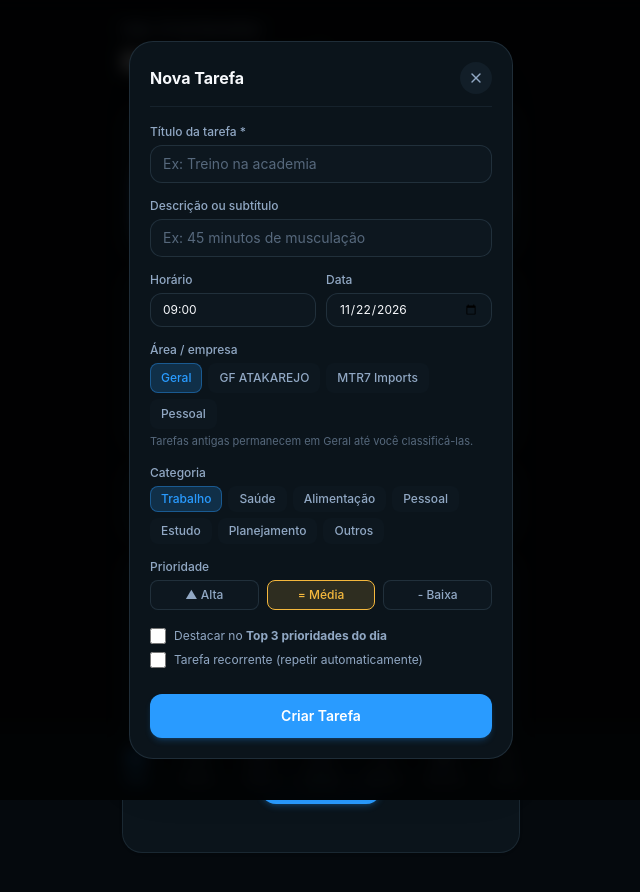
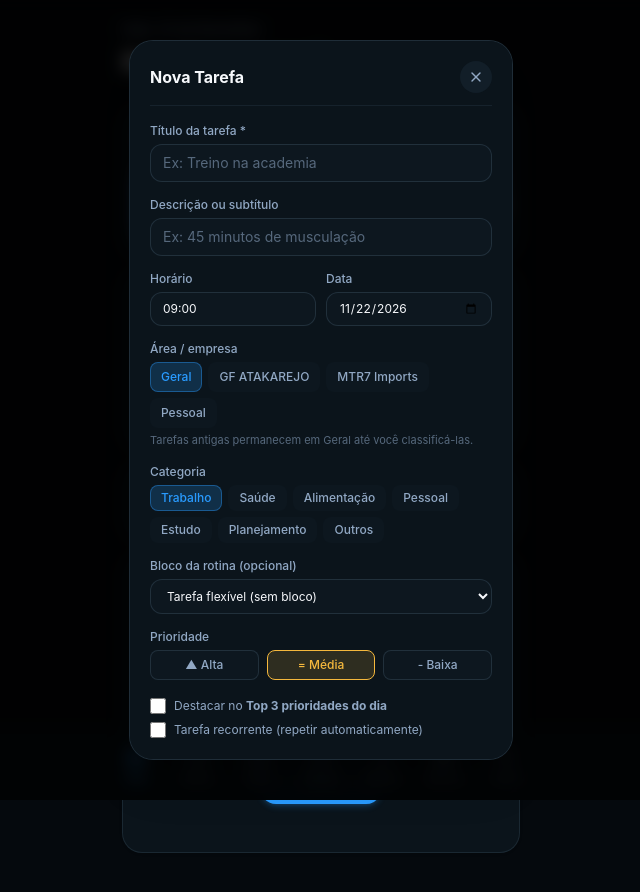
Before and after one commit to isaquimv5-svg/THE-GAME, a React (Vite) app in the folder focus-app (1)/: page / in a window 1280 px wide. Both pictures are taken after a click on the button 808 px from the left and 586 px from the top of the page. Shown: the top 892 px of the page, without its empty margins (319-959 px from the left). Built offline with nearby package versions, Linux system fonts and the light colour scheme.

Commit message:
feat: let users assign tasks to a daily routine block

```diff
--- a/focus-app (1)/src/components/tasks/TaskModal.tsx
+++ b/focus-app (1)/src/components/tasks/TaskModal.tsx
@@ -3,6 +3,7 @@ import { X, Trash2, Calendar, Clock, Tag, Flag, AlertCircle } from 'lucide-react
 import { useApp } from '../../context/AppContext';
 import { PriorityLevel, TaskCategory, TaskWorkspace } from '../../types';
 import { getTodayDateString } from '../../utils/date';
+import { getRoutineBlocksForDate } from '../../utils/routine';
 
 const CATEGORIES: TaskCategory[] = [
   'Trabalho',
@@ -36,6 +37,7 @@ export const TaskModal: React.FC = () => {
   const [date, setDate] = useState(selectedDate || getTodayDateString());
   const [category, setCategory] = useState<TaskCategory>('Trabalho');
   const [workspace, setWorkspace] = useState<TaskWorkspace>('Geral');
+  const [routineBlockId, setRoutineBlockId] = useState('');
   const [priority, setPriority] = useState<PriorityLevel>('Média');
   const [recurring, setRecurring] = useState(false);
   const [isTopPriority, setIsTopPriority] = useState(false);
@@ -48,6 +50,7 @@ export const TaskModal: React.FC = () => {
       setDate(editingTask.date || selectedDate || getTodayDateString());
       setCategory(editingTask.category || 'Trabalho');
       setWorkspace(editingTask.workspace || 'Geral');
+      setRoutineBlockId(editingTask.routineBlockId || '');
       setPriority(editingTask.priority || 'Média');
       setRecurring(!!editingTask.recurring);
       setIsTopPriority(!!editingTask.isTopPriority);
@@ -58,6 +61,7 @@ export const TaskModal: React.FC = () => {
       setDate(selectedDate || getTodayDateString());
       setCategory('Trabalho');
       setWorkspace('Geral');
+      setRoutineBlockId('');
       setPriority('Média');
       setRecurring(false);
       setIsTopPriority(false);
@@ -78,6 +82,7 @@ export const TaskModal: React.FC = () => {
         date,
         category,
         workspace,
+        routineBlockId: routineBlockId || undefined,
         priority,
         recurring,
         isTopPriority,
@@ -91,6 +96,7 @@ export const TaskModal: React.FC = () => {
         completed: false,
         category,
         workspace,
+        routineBlockId: routineBlockId || undefined,
         priority,
         recurring,
         isTopPriority,
@@ -179,7 +185,7 @@ export const TaskModal: React.FC = () => {
               <input
                 type="date"
                 value={date}
-                onChange={(e) => setDate(e.target.value)}
+                onChange={(e) => { setDate(e.target.value); setRoutineBlockId(''); }}
                 className="w-full bg-[#0D171F] border border-[rgba(120,160,190,0.18)] rounded-xl px-3 py-2 text-xs text-[#F7F9FC] focus:outline-none focus:border-[#299BFF]"
               />
             </div>
@@ -195,7 +201,7 @@ export const TaskModal: React.FC = () => {
                 <button
                   type="button"
                   key={area}
-                  onClick={() => setWorkspace(area)}
+                  onClick={() => { setWorkspace(area); setRoutineBlockId(''); }}
                   aria-pressed={workspace === area}
                   className={`px-2.5 py-1.5 rounded-lg text-xs font-medium transition-all border ${
                     workspace === area
@@ -233,6 +239,27 @@ export const TaskModal: React.FC = () => {
                 </button>
               ))}
             </div>
+          </div>
+
+          {/* Optional routine assignment keeps legacy tasks unassigned */}
+          <div>
+            <label className="text-[12px] font-medium text-[#91A8C4] block mb-1">
+              Bloco da rotina (opcional)
+            </label>
+            <select
+              value={routineBlockId}
+              onChange={(e) => setRoutineBlockId(e.target.value)}
+              className="w-full bg-[#0D171F] border border-[rgba(120,160,190,0.18)] rounded-xl px-3 py-2 text-xs text-[#F7F9FC] focus:outline-none focus:border-[#299BFF]"
+            >
+              <option value="">Tarefa flexível (sem bloco)</option>
+              {getRoutineBlocksForDate(date)
+                .filter((block) => !block.protected)
+                .map((block) => (
+                  <option key={block.id} value={block.id}>
+                    {block.start}–{block.end} · {block.title}
+                  </option>
+                ))}
+            </select>
           </div>
 
           {/* Priority */}
```
